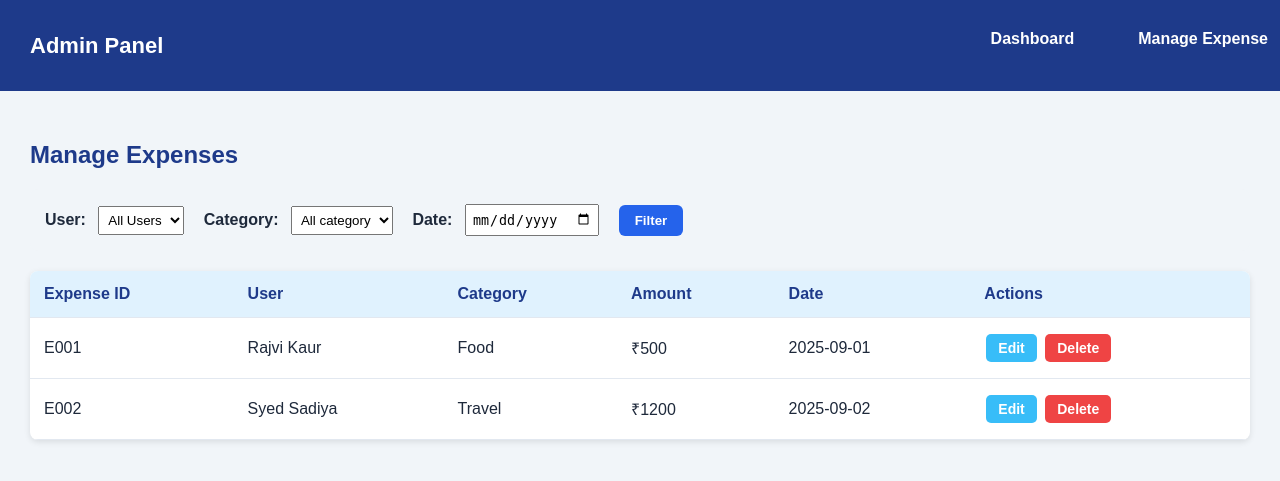
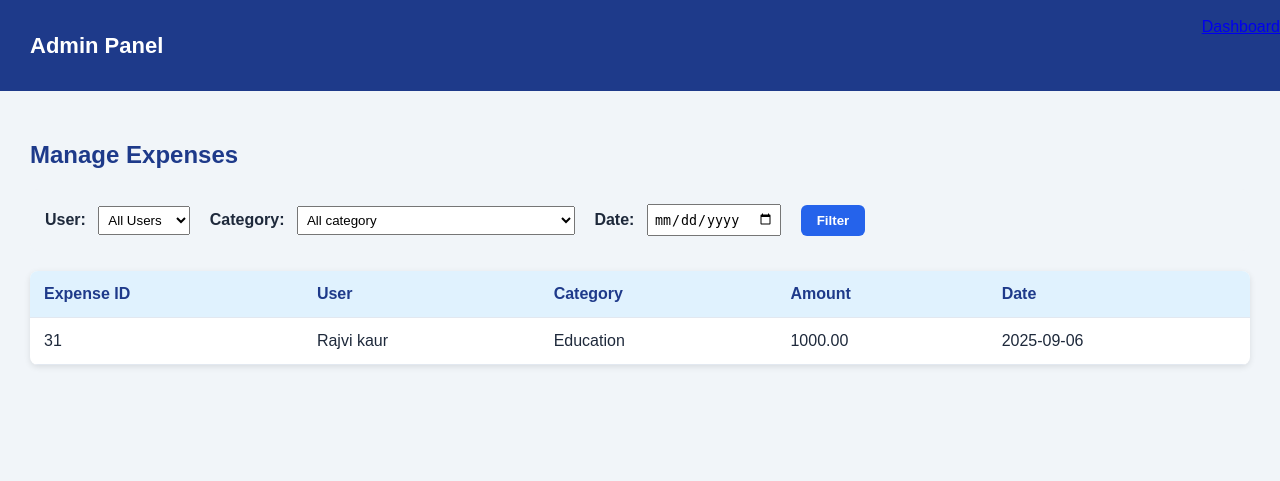
Before and after one commit to Rajvikaur5703/DailyExpensesTracker, a PHP site: page /expense-tracker/admin/manage_expenses.php in a window 1280 px wide. Shown: the top 481 px of the page. Run offline with PHP 8.4, Linux system fonts and the light colour scheme; data comes from the database, SQL or seed files in the repository.

Commit message:
Update manage_expenses.php

```diff
--- a/expense-tracker/admin/manage_expenses.php
+++ b/expense-tracker/admin/manage_expenses.php
@@ -1,3 +1,50 @@
+<?php
+session_start();
+include '../config/config.php';
+
+$user_id="";
+$category="";
+$date="";
+
+if($_SERVER['REQUEST_METHOD']=='POST')
+{
+  $user_id=$_POST['user_id'];
+  $category=$_POST['category'];
+  $date=$_POST['date'];
+}
+
+$sql = "SELECT e.expense_id, u.name AS user_name, c.category_name,
+               e.amount, e.expense_date
+        FROM expenses e
+        JOIN users u ON e.user_id = u.user_id
+        JOIN categories c ON e.category_id = c.category_id
+        WHERE 1";
+
+
+if($user_id != "")
+{
+    $sql .=" AND e.user_id = '".mysqli_real_escape_string($conn,$user_id). "'"; //mysqli_real_escap_string= it escapes the special charecters in string before sending to my sql
+}
+
+if($category != "")
+{
+    $sql .=" AND c.category_name = '".mysqli_real_escape_string($conn,$category). "'";
+}
+
+if($date != "")
+{
+    $sql .=" AND e.expense_date = '".mysqli_real_escape_string($conn,$date). "'";
+}
+
+$sql .=" ORDER BY e.expense_date DESC";
+$result= mysqli_query($conn,$sql);
+
+$user_result = mysqli_query($conn, "SELECT user_id,name FROM users ORDER BY name");
+
+?>
+
+
+
 <!DOCTYPE html>
 <html lang="en">
 <head>
@@ -9,34 +56,48 @@
 <body>
     <header>
         <h1>Admin Panel</h1>
-        <nav>
-            <a href="admin_dashboard.php">Dashboard</a>
-            <a href="manage_expenses.php">Manage Expense</a>
-        </nav>
+        <a href="admin_dashboard.php">Dashboard</a>
+        <!-- <nav>
+
+        </nav> -->
     </header>
 
     <div class="container">
         <h2>Manage Expenses</h2>
-        <form action="manage_expenses.php" method="GET" class="filter-form">
+        <form action="manage_expenses.php" method="POST" class="filter-form">
           <label>User:</label>
           <select name="user_id">
             <option value="">All Users</option>
+            <?php while($u=mysqli_fetch_assoc($user_result))
+                  { ?>
+                    <option value="<?php echo $u['user_id']; ?>" <?php if($user_id==$u['user_id']) echo "selected"; ?>>
+                      <?php echo htmlspecialchars($u['name']); ?>
+                    </option>
+
+                    <?php } ?>
           </select>
+
 
           <label>Category:</label>
           <select name="category">
             <option value="">All category</option>
-            <option value="Food">Food</option>
-            <option value="Travel">Travel</option>
-            <option value="Shopping">Shopping</option>
+            <?php
+            // Fetch categories dynamically
+            $catResult = $conn->query("SELECT * FROM categories ORDER BY category_name ASC");
+            while ($row = $catResult->fetch_assoc()) {
+                echo "<option value='" . htmlspecialchars($row['category_id']) . "'>"
+                        . htmlspecialchars($row['category_name']) .
+                     "</option>";
+            }
+            ?>
+
           </select>
 
           <label>Date:</label>
-          <input type="date" name="date">
+          <input type="date" name="date" value="<?php echo $date; ?>">
 
           <button type="submit">Filter</button>
         </form>
-        <!-- <a href="#" class="add-expense">+Add New Expense</a> -->
         <table>
       <thead>
         <tr>
@@ -45,32 +106,30 @@
           <th>Category</th>
           <th>Amount</th>
           <th>Date</th>
-          <th>Actions</th>
+
         </tr>
       </thead>
       <tbody>
-        <tr>
-          <td>E001</td>
-          <td>Rajvi Kaur</td>
-          <td>Food</td>
-          <td>₹500</td>
-          <td>2025-09-01</td>
-          <td class="actions">
-            <button class="edit-btn">Edit</button>
-            <button class="delete-btn">Delete</button>
-          </td>
-        </tr>
-        <tr>
-          <td>E002</td>
-          <td>Syed Sadiya</td>
-          <td>Travel</td>
-          <td>₹1200</td>
-          <td>2025-09-02</td>
-          <td class="actions">
-            <button class="edit-btn">Edit</button>
-            <button class="delete-btn">Delete</button>
-          </td>
-        </tr>
+          <?php
+            if(mysqli_num_rows($result) > 0)
+            {
+              while($row=mysqli_fetch_assoc($result))
+              {
+                echo "<tr>";
+                echo "<td>".$row['expense_id']."</td>";
+                echo "<td>".htmlspecialchars($row['user_name'])."</td>";
+                echo "<td>".htmlspecialchars($row['category_name'])."</td>";
+                echo "<td>".$row['amount']."</td>";
+                echo "<td>".$row['expense_date']."</td>";
+                echo "</tr>";
+              }
+            }
+
+            else
+            {
+              echo "<tr><td colspan='5'>No expenses found</td></tr>";
+            }
+          ?>
       </tbody>
     </table>
     </div>
```
